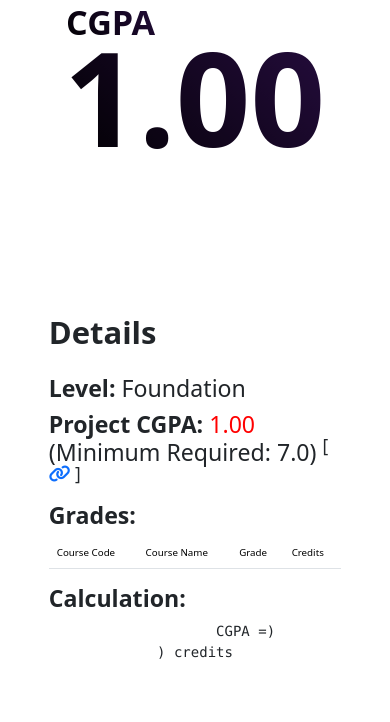
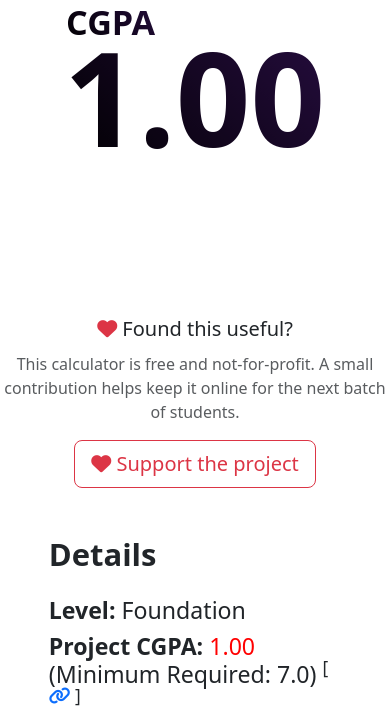
Before and after one commit to sayan01/iitm-cgpa, a Flask app: page /cgpa in a window 390 px wide. Shown: the part 146-868 px from the top of the page. Run offline with Flask 3, Linux system fonts and the light colour scheme; the visitor is signed in with stand-in values (Sample User, id 1); tables that the repository leaves empty hold one stand-in row (values such as "Sample post"); some libraries are stand-ins or nearby versions.

Commit message:
Add donate CTA on CGPA page and fix mobile nav alignment

```diff
--- a/templates/cgpa.html
+++ b/templates/cgpa.html
@@ -7,6 +7,20 @@
             <h4 class="display-4 text-muted fw-bold cgpa cgpa-header">CGPA</h4>
             <h1 class="display-1 fw-bold cgpa cgpa-value">{{cgpa}}</h1>
         </div>
+    </div>
+    <div class="donate-cta no-screenshot text-center my-4 mx-auto">
+        <p class="fs-5 mb-2">
+            <i class="fas fa-heart text-danger"></i>
+            Found this useful?
+        </p>
+        <p class="text-muted mb-3">
+            This calculator is free and not-for-profit. A small contribution
+            helps keep it online for the next batch of students.
+        </p>
+        <a href="{{ url_for('donate') }}" class="btn btn-outline-danger btn-lg">
+            <i class="fas fa-heart"></i>
+            Support the project
+        </a>
     </div>
     <div class="details">
         <h2 class="display-5 fw-bold my-4">Details</h2>
@@ -134,5 +148,11 @@ captureButton.addEventListener("click", () => {
     }
     .download.style .details{
     }
+    .donate-cta {
+        max-width: 32rem;
+    }
+    .download:not(.style) .no-screenshot {
+        display: none !important;
+    }
 </style>
 {% endblock %}
--- a/templates/navbar.html
+++ b/templates/navbar.html
@@ -58,6 +58,14 @@
     @media ( width < 992px){
         .navbar-collapse{
             flex-direction: column;
+            align-items: flex-start;
+            padding: 0.5rem 0;
+        }
+        .navbar-collapse .navbar-nav{
+            width: 100%;
+        }
+        .navbar-collapse .navbar-nav .nav-link{
+            padding-left: 1rem;
         }
     }
     .info{
```
